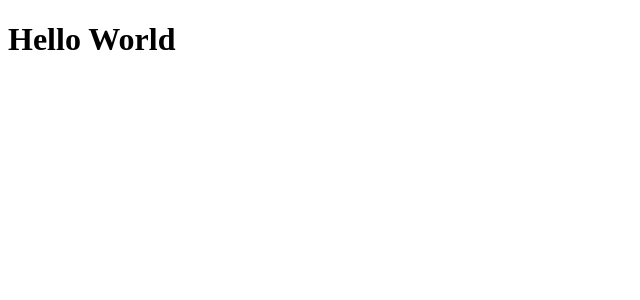
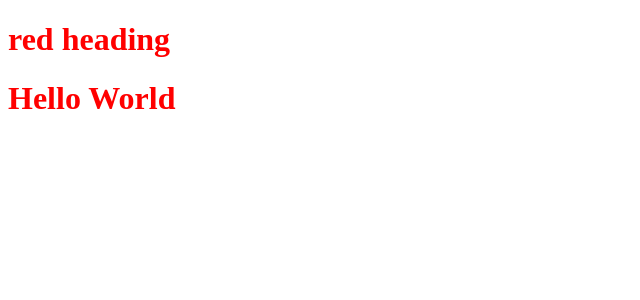
Before and after one commit to ameyadeokule/mfna, a Next.js app: page / in a window 1280 px wide. Shown: the top 300 px of the page, without its empty margins (0-640 px from the left). Built offline with nearby package versions, Linux system fonts and the light colour scheme.

Commit message:
added style jsx

```diff
--- a/pages/index.tsx
+++ b/pages/index.tsx
@@ -1,3 +1,19 @@
+function Heading (props){
+  return <div>
+    <h1>{props.heading}</h1>
+    <style jsx global>
+      {`
+        h1{
+          color:red;
+        }
+      `}
+    </style>
+  </div>
+}
+
 export default function Home() {
-  return <h1>Hello World</h1>
+  return<div>
+    <Heading heading='red heading' />
+  <h1>Hello World</h1>
+</div>
 }
```
